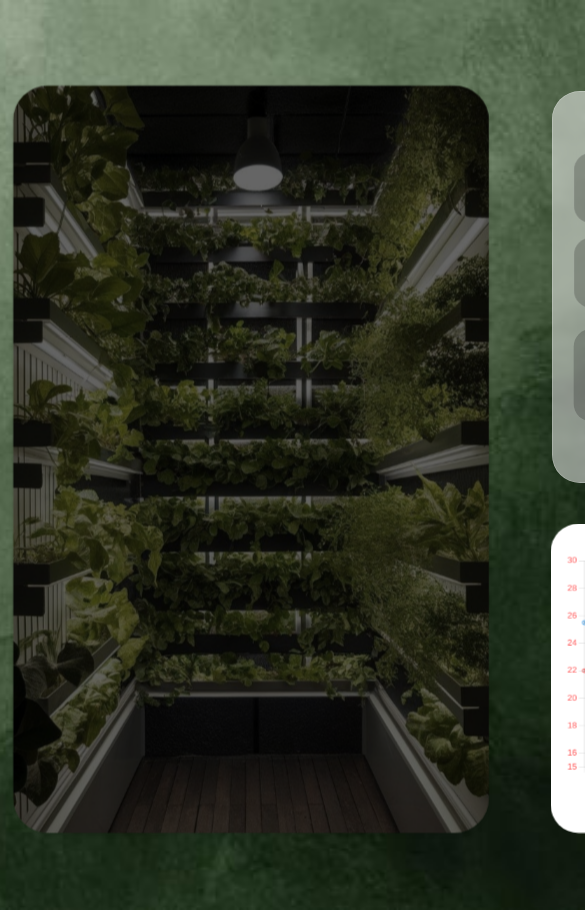
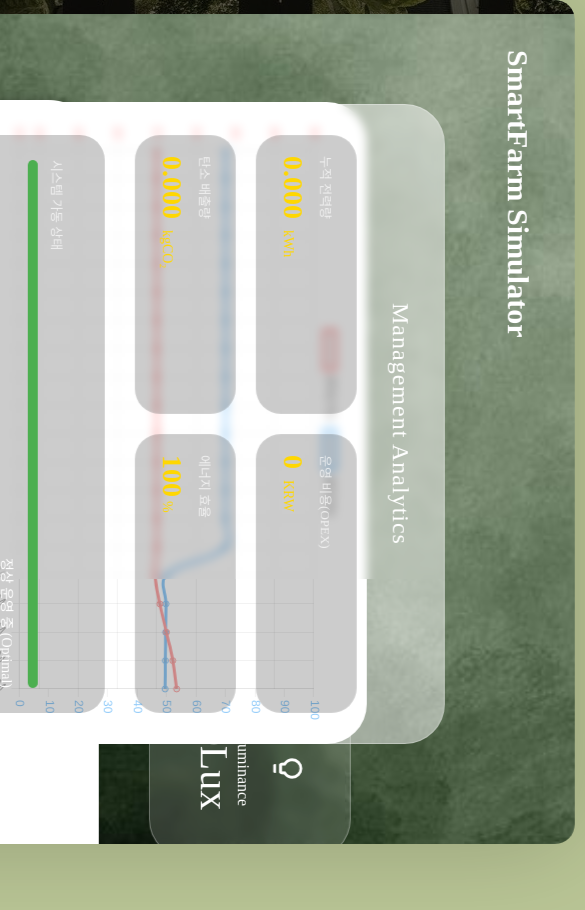
Before and after one commit to taehee727/smartfarm-simulator, a plain HTML site: page index.html in a window 390 px wide. Shown: the top 910 px of the page, 585 px wide, since content can reach past the window. After the commit the page ends 844 px from the top, so only its background shows below. Drawn offline with nearby package versions, Linux system fonts and the light colour scheme.

Commit message:
Update style.css

```diff
--- a/style.css
+++ b/style.css
@@ -9,28 +9,21 @@
 }
 
 #back {
-    /* 1. 도화지 크기를 대폭 확장 (요소들이 마음껏 퍼질 수 있는 광활한 공간) */
-    width: 2500px;
-    height: 1300px;
+    width: 95vw;
+    max-width: 2500px;
+    min-height: 90vh;
 
-    position: absolute;
-    left: 50%;
-    top: 0;
+    position: relative;
+    margin: 0 auto;
 
-    /* 2. [핵심] 넓어진 만큼 전체를 더 작게 축소해서 노트북 화면에 맞춤 */
-    /* 0.4는 원본의 40% 크기입니다. 화면이 너무 크면 0.35나 0.3으로 더 줄여보세요. */
-    transform: translateX(-50%) scale(0.7);
-    transform-origin: top center;
+    transform: none;
 
-    /* 배경 설정: 2500px 너비에 맞춰 배경 이미지 고정 */
     background-image: url('backimage.jpg');
-    background-size: 100% 100%;
+    background-size: cover;
     background-position: center;
-    background-repeat: no-repeat;
-
-    /* 요소들이 박스 경계 밖으로 나가지 않게 가둠 */
     overflow: hidden;
-    box-shadow: 0 0 100px rgba(0,0,0,0.2); /* 경계선 구분용 */
+    box-shadow: 0 0 100px rgba(0,0,0,0.2);
+    border-radius: 20px;
 }
 h1 {
     position:relative;
@@ -298,3 +291,27 @@
 }
 
 #m-status-text { font-size: 14px; text-align: right; margin: 0; }
+
+@media screen and (max-width: 768px) and (orientation: portrait) {
+    body {
+        overflow: hidden;
+    }
+
+    #back {
+        position: fixed;
+        top: 50%;
+        left: 50%;
+
+        width: 100vh;
+        height: 100vw;
+
+        transform: translate(-50%, -50%) rotate(90deg);
+        transform-origin: center;
+    }
+
+    h1 {
+        font-size: 30px;
+        left: 50px;
+        top: 40px;
+    }
+}
```
